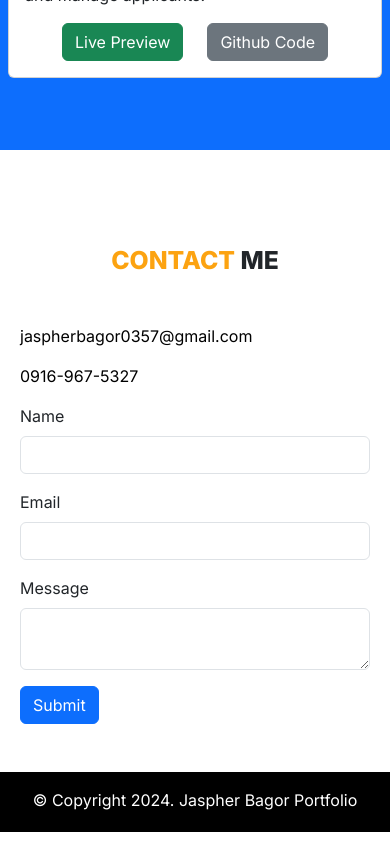
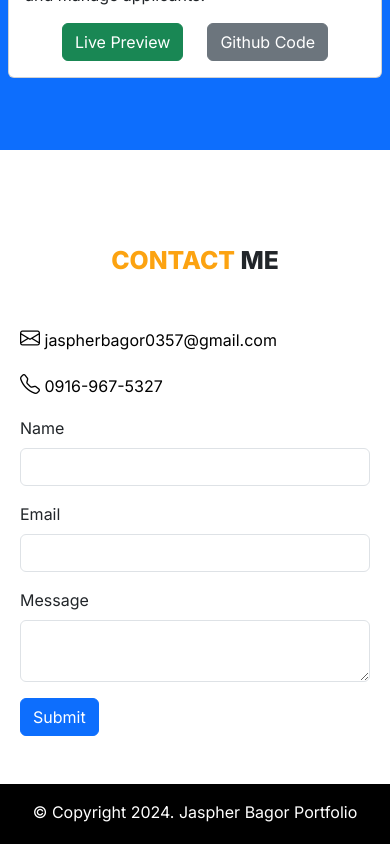
Before and after one commit to jaspherbagor/React-Portfolio, a React (Create React App) app in the folder jaspher-portfolio/: page / in a window 390 px wide. Shown: the part 3324-4168 px from the top of the page. Built offline with nearby package versions, Linux system fonts and the light colour scheme.

Commit message:
added icons to the email and phone numbers

```diff
--- a/jaspher-portfolio/src/components/pages/home.jsx
+++ b/jaspher-portfolio/src/components/pages/home.jsx
@@ -132,12 +132,12 @@ const Home = () => {
             <div className="container">
               <p className="text-start">
                 <a href="mailto:jaspherbagor0357@gmail.com" target="_blank" className="text-decoration-none text-black">
-                  jaspherbagor0357@gmail.com
+                  <i class="bi bi-envelope fs-5"></i> jaspherbagor0357@gmail.com
                 </a>
               </p>
               <p className="text-start">
                 <a href="tel:09169675327" target="_blank" className="text-decoration-none text-black">
-                  0916-967-5327
+                  <i class="bi bi-telephone fs-5"></i> 0916-967-5327
                 </a>
               </p>
               <div className="d-flex align-items-center justify-content-center">
```
